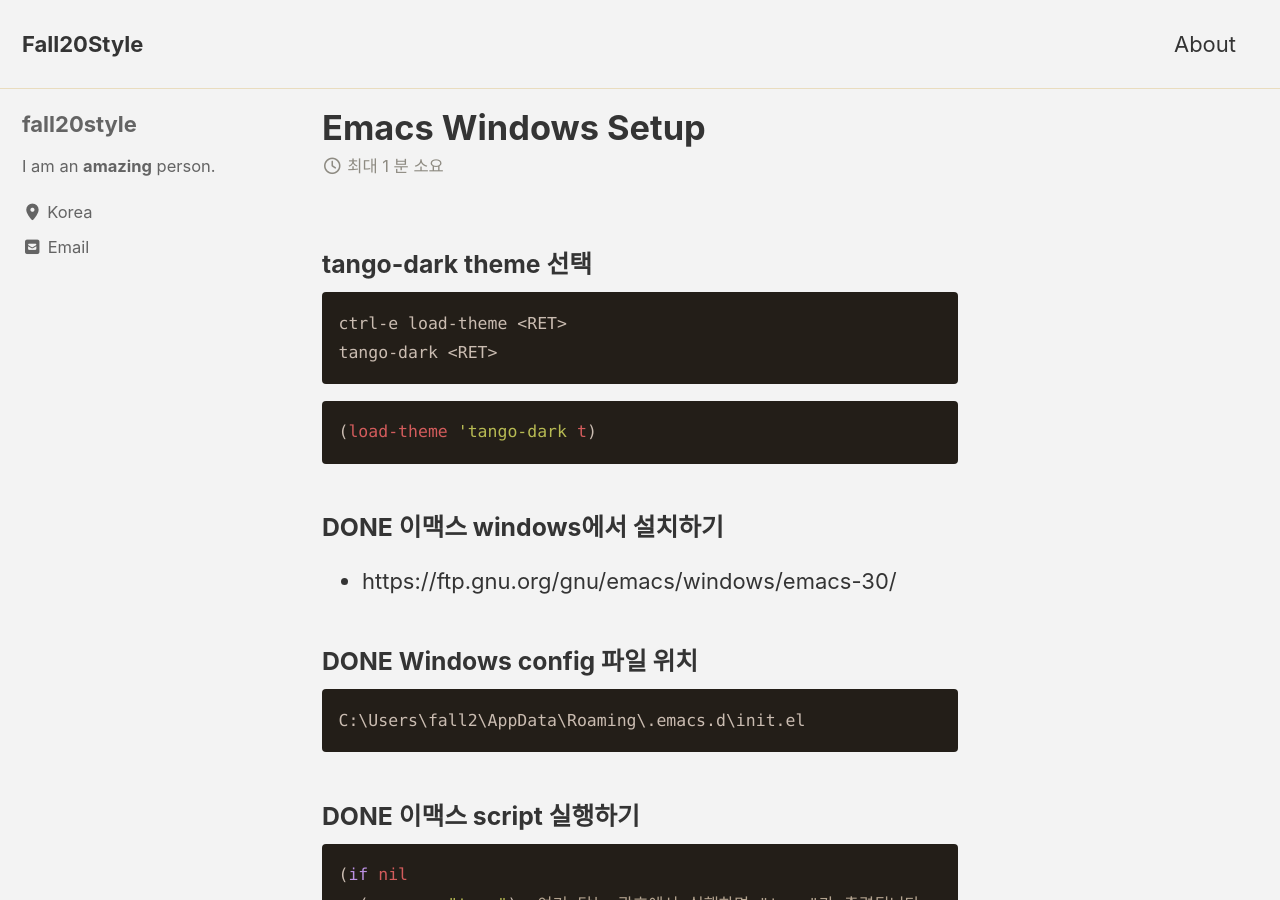
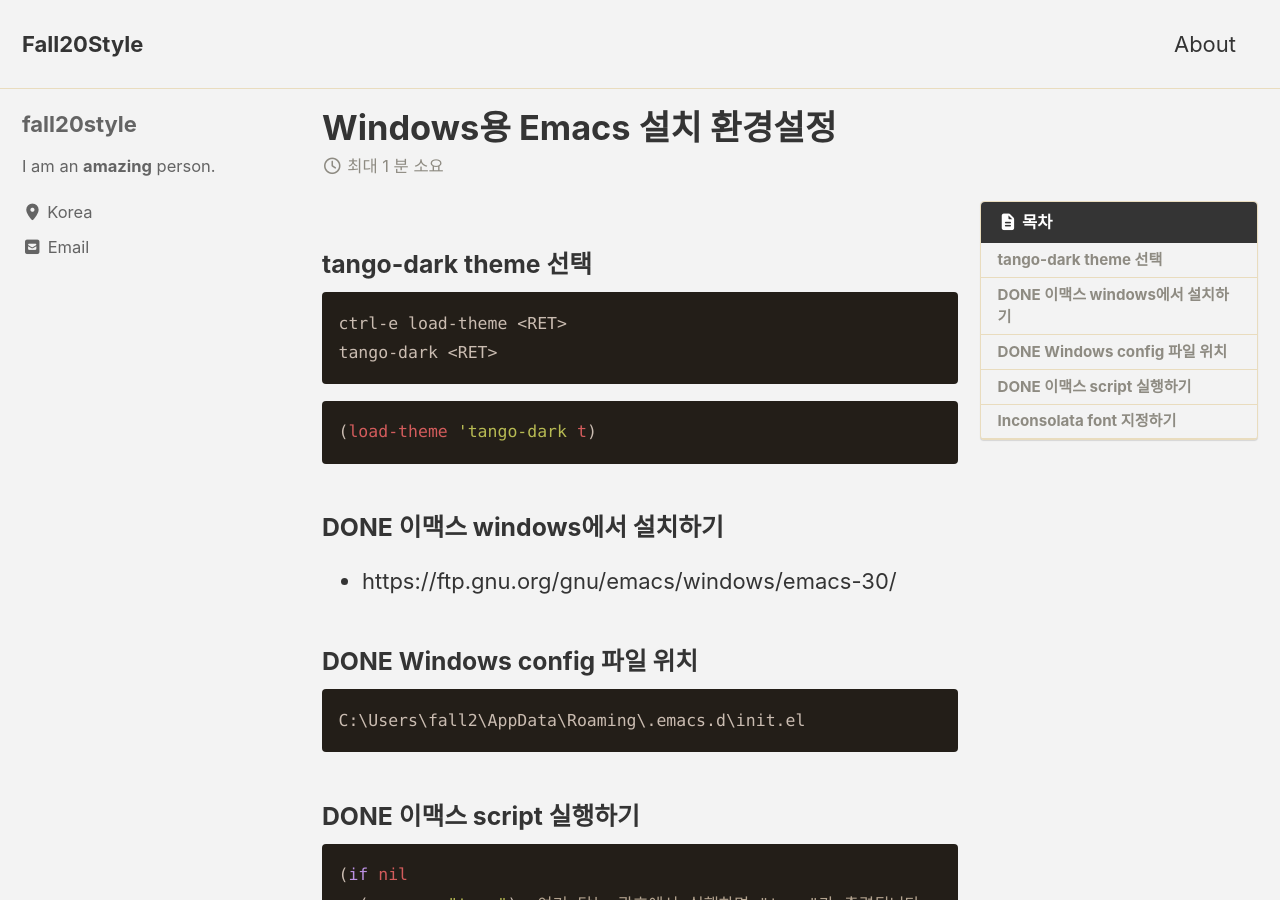
Before and after one commit to fall20style/fall20style.github.io, a Jekyll site: the page built from _posts/2026-02-28-emacs-windows-setup.md, in a window 1280 px wide and 900 px high. Built offline with Jekyll 4.4.1, drawn with Linux system fonts in a browser that asks for light colours; cached includes are drawn as plain includes.

Commit message:
Update 2026-02-28-emacs-windows-setup.md

````diff
--- a/_posts/2026-02-28-emacs-windows-setup.md
+++ b/_posts/2026-02-28-emacs-windows-setup.md
@@ -1,3 +1,19 @@
+---
+title: Windows용 Emacs 설치 환경설정
+layout: single
+author_profile: true
+read_time: true
+comments: true
+share: true
+related: true
+popular: true
+categories:
+toc: true
+toc_sticky: true
+toc_label: 목차
+description: desc가 여기에
+---
+
 
 ### tango-dark theme 선택
 ```
````
